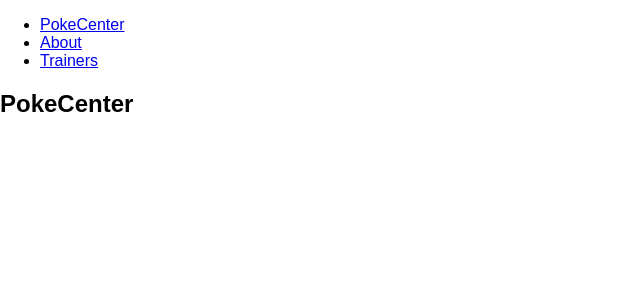
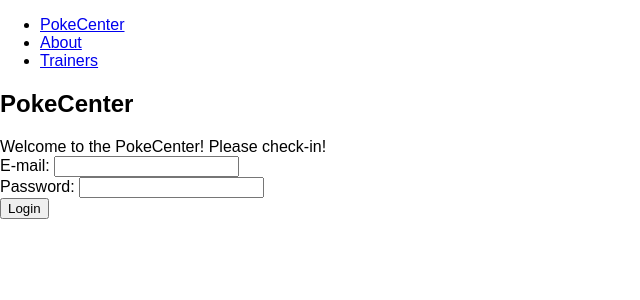
Before and after one commit to SirPotatoIV/mern_heroku, a React (Create React App) app in the folder client/: page / in a window 1280 px wide. Shown: the top 300 px of the page, without its empty margins (0-640 px from the left). Built offline with nearby package versions, Linux system fonts and the light colour scheme.

Commit message:
Created very basic login form.

```diff
--- a/client/src/pages/PokeCenter.js
+++ b/client/src/pages/PokeCenter.js
@@ -1,5 +1,41 @@
-import React from 'react';
+import React, { useState } from 'react';
 
 export default function PokeCenter() {
-  return <h2>PokeCenter</h2>;
+  const [email, setEmail] = useState('');
+  const [password, setPassword] = useState('');
+
+  const handleLogin = (e) => {
+    e.preventDefault();
+    console.log(email, password);
+  };
+
+  return (
+    <div>
+      <h2>PokeCenter</h2>
+      <div>Welcome to the PokeCenter! Please check-in!</div>
+      <form onSubmit={handleLogin}>
+        <div>
+          <label htmlFor="email">E-mail: </label>
+          <input
+            type="email"
+            name="email"
+            value={email}
+            onChange={(e) => setEmail(e.target.value)}
+            required
+          />
+        </div>
+        <div>
+          <label htmlFor="password">Password: </label>
+          <input
+            type="password"
+            name="password"
+            value={password}
+            onChange={(e) => setPassword(e.target.value)}
+            required
+          />
+        </div>
+        <button type="submit">Login</button>
+      </form>
+    </div>
+  );
 }
```
